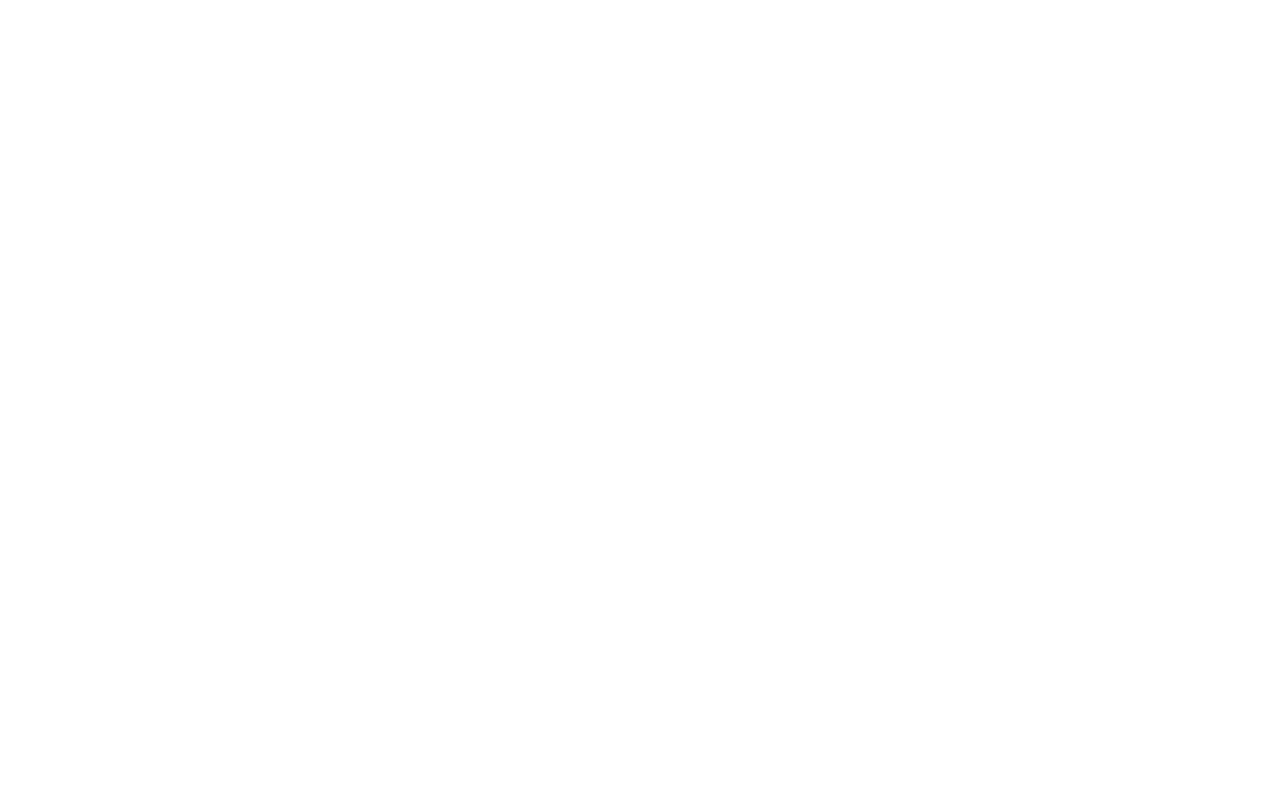
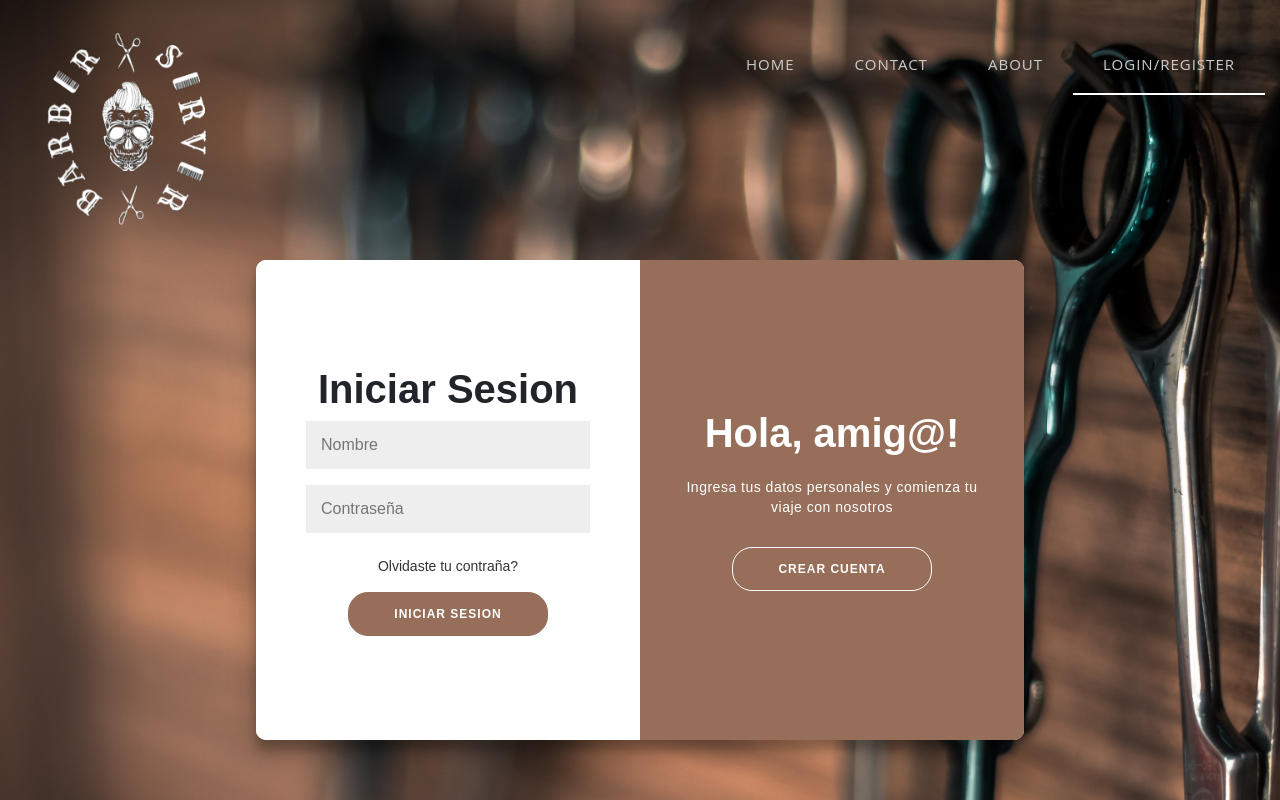
Before and after one commit to vector18xd/BarberServerReact, a React (Create React App) app: page /Loginregister in a window 1280 px wide. Before the commit this address had no page. Shown: the top 800 px of the page. Built offline with nearby package versions, Linux system fonts and the light colour scheme; a web font is replaced by a local one.

Commit message:
Modulo registro y inicio sesion

```diff
--- a/src/App.js
+++ b/src/App.js
@@ -1,9 +1,10 @@
-import { Home } from "./components/pages/home/index";
-import { Contact} from "./components/pages/contact/contact.jsx";
-import { About } from "./components/pages/about/about";
+import { Home } from "./components/pages/home/index"
+import { Contact} from "./components/pages/contact/contact.jsx"
+import { About } from "./components/pages/about/about"
 import { Barber } from "./components/pages/barber/barber"
-import './App.css';
-import {Routes, BrowserRouter, Route} from "react-router-dom";
+import { Loginregister } from "./components/pages/loginregister/loginregister.jsx"
+import './App.css'
+import {Routes, BrowserRouter, Route} from "react-router-dom"
 
 function App() {
   return (
@@ -12,12 +13,13 @@ function App() {
             <Routes>
                 <Route path="/" element={<Home/>}/>
                 <Route path="/Contact" element={<Contact/>}/>
-                <Route path="/Abour" element={<About/>}/>
+                <Route path="/About" element={<About/>}/>
                 <Route path="/Barber" element={<Barber/>}/>
+                <Route path="/Loginregister" element={<Loginregister/>}/>
             </Routes>
         </BrowserRouter>
     </div>
-  );
+  )
 }
 
 export default App;
--- a/src/components/IU/style.css
+++ b/src/components/IU/style.css
@@ -1,4 +1,6 @@
 @import url('https://fonts.googleapis.com/css2?family=Rye&display=swap');
+@import url('https://fonts.googleapis.com/css?family=Montserrat:400,800');/* Pertenece a los estilos del login y register */
+
 a{
     margin-top: 17px;
     text-decoration: none;
@@ -46,6 +48,7 @@ header{
     height:95px;
     background: transparent;
     justify-content: space-between;
+    z-index: 1000;
 }
 .slider{
     background: url(../img/srb.jpeg) no-repeat center center;
@@ -55,9 +58,8 @@ header{
     display: flex;
     justify-content: center;
     align-items: center;
+}
 
-
-}
 .imagenLogo{
     width: 250px;
 }
--- /dev/null
+++ b/src/components/layouts/css/lore.css
@@ -0,0 +1,222 @@
+
+/* Estilos del login y el register */
+
+.sliderlore{
+    background: url(../../img/blg.jpg) no-repeat center center;
+    background-size: cover;
+    width: 100%;
+    height: 1000px;
+    display: flex;
+    justify-content: center;
+    align-items: center;
+}
+
+.h1form {
+	font-weight: bold;
+	margin: 0;
+}
+
+/* h2 {
+	text-align: center;
+} */
+
+.pform {
+	font-size: 14px;
+	font-weight: 100;
+	line-height: 20px;
+	letter-spacing: 0.5px;
+	margin: 20px 0 30px;
+}
+
+.spanform {
+	font-size: 12px;
+}
+
+.aform {
+	color: #333;
+	font-size: 14px;
+	text-decoration: none;
+	margin: 15px 0;
+}
+
+.buttonform {
+	border-radius: 20px;
+	border: 1px solid #976e5a;
+	background-color: #976e5a;
+	color: #FFFFFF;
+	font-size: 12px;
+	font-weight: bold;
+	padding: 12px 45px;
+	letter-spacing: 1px;
+	text-transform: uppercase;
+	transition: transform 80ms ease-in;
+}
+
+.buttonform:active {
+	transform: scale(0.95);
+}
+
+.buttonform:focus {
+	outline: none;
+}
+
+.buttonform.ghost {
+	background-color: transparent;
+	border-color: #FFFFFF;
+}
+
+.formlr {
+	background-color: #FFFFFF;
+	display: flex;
+	align-items: center;
+	justify-content: center;
+	flex-direction: column;
+	padding: 0 50px;
+	height: 100%;
+	text-align: center;
+}
+
+.inputform {
+	background-color: #eee;
+	border: none;
+	padding: 12px 15px;
+	margin: 8px 0;
+	width: 100%;
+}
+
+.containerform {
+	background-color: #fff;
+	border-radius: 10px;
+  	box-shadow: 0 14px 28px rgba(0,0,0,0.25),
+			0 10px 10px rgba(0,0,0,0.22);
+	position: relative;
+	overflow: hidden;
+	width: 768px;
+	max-width: 100%;
+	min-height: 480px;
+}
+
+.form-container {
+	position: absolute;
+	top: 0;
+	height: 100%;
+	transition: all 0.6s ease-in-out;
+}
+
+.sign-in-container {
+	left: 0;
+	width: 50%;
+	z-index: 2;
+}
+
+.containerform.right-panel-active .sign-in-container {
+	transform: translateX(100%);
+}
+
+.sign-up-container {
+	left: 0;
+	width: 50%;
+	opacity: 0;
+	z-index: 1;
+}
+
+.containerform.right-panel-active .sign-up-container {
+	transform: translateX(100%);
+	opacity: 1;
+	z-index: 5;
+	animation: show 0.6s;
+}
+
+@keyframes show {
+	0%, 49.99% {
+		opacity: 0;
+		z-index: 1;
+	}
+
+	50%, 100% {
+		opacity: 1;
+		z-index: 5;
+	}
+}
+
+.overlay-container {
+	position: absolute;
+	top: 0;
+	left: 50%;
+	width: 50%;
+	height: 100%;
+	overflow: hidden;
+	transition: transform 0.6s ease-in-out;
+	z-index: 100;
+}
+
+.containerform.right-panel-active .overlay-container{
+	transform: translateX(-100%);
+}
+
+.overlay {
+	background: #976e5a;
+	background: -webkit-linear-gradient(to left, #503e34, #c59377);
+	background: linear-gradient(to left #503e34, #976e5a);
+	background-repeat: no-repeat;
+	background-size: cover;
+	background-position: 0 0;
+	color: #FFFFFF;
+	position: relative;
+	left: -100%;
+	height: 100%;
+	width: 200%;
+  	transform: translateX(0);
+	transition: transform 0.6s ease-in-out;
+}
+
+.containerform.right-panel-active .overlay {
+  	transform: translateX(50%);
+}
+
+.overlay-panel {
+	position: absolute;
+	display: flex;
+	align-items: center;
+	justify-content: center;
+	flex-direction: column;
+	padding: 0 40px;
+	text-align: center;
+	top: 0;
+	height: 100%;
+	width: 50%;
+	transform: translateX(0);
+	transition: transform 0.6s ease-in-out;
+}
+
+.overlay-left {
+	transform: translateX(-20%);
+}
+
+.containerform.right-panel-active .overlay-left {
+	transform: translateX(0);
+}
+
+.overlay-right {
+	right: 0;
+	transform: translateX(0);
+}
+
+.containerform.right-panel-active .overlay-right {
+	transform: translateX(20%);
+}
+
+.social-container {
+	margin: 20px 0;
+}
+
+.social-container a {
+	border: 1px solid #DDDDDD;
+	border-radius: 50%;
+	display: inline-flex;
+	justify-content: center;
+	align-items: center;
+	margin: 0 5px;
+	height: 40px;
+	width: 40px;
+}
--- a/src/components/layouts/header.jsx
+++ b/src/components/layouts/header.jsx
@@ -1,7 +1,8 @@
-import React, {useEffect} from "react";
-import { Button } from "../IU/buttons"
-import { NavLink} from "react-router-dom";
+import React from "react"
+import { NavLink} from "react-router-dom"
 import logo from "../../../src/components/img/logo/logo-LetrasBlancas.png"
+
+
  export const Header = () =>{
      return(
         <header className="header">
@@ -12,7 +13,7 @@ import logo from "../../../src/components/img/logo/logo-LetrasBlancas.png"
                 <NavLink to="/"><a className="link">HOME</a></NavLink>
                 <NavLink to="/Contact"><a className="link">CONTACT</a></NavLink>
                 <NavLink to="/About"><a className="link">ABOUT</a></NavLink>
-                <NavLink to="/Login"><a className="link">LOGIN</a></NavLink>
+                <NavLink to="/Loginregister"><a className="link">LOGIN/REGISTER</a></NavLink>
             </nav>
         </header>
      )
--- /dev/null
+++ b/src/components/layouts/lore.jsx
@@ -0,0 +1,56 @@
+import React from 'react'
+import "./css/lore.css"
+
+export const Lore = () => {
+
+    const change1 = () =>{
+        const container = document.getElementById('container');
+        container.classList.remove("right-panel-active");
+      }
+    const change2 = ()=>{
+        const container = document.getElementById('container');
+        container.classList.add("right-panel-active");
+      }
+
+
+  return (
+    <div className='sliderlore'>
+        <div className="containerform" id="container">
+        <div className="form-container sign-up-container">
+            <form action="#" className='formlr'>
+                <h1 className='h1form'>Crear Cuenta</h1>
+                <input type="email" placeholder="Gmail" id='rname' className='inputform'/>
+                <input type="text" placeholder="Nombres" id='rname' className='inputform'/>
+                <input type="text" placeholder="Apellidos" id='rapellido' className='inputform'/>
+                <input type="text" placeholder="Cedula" id='ruser' className='inputform'/>
+                <input type="password" placeholder="Contraseña" id='rpassword' className='inputform'/>
+                <button className='buttonform'>Crear Cuenta</button>
+            </form>
+        </div>
+        <div className="form-container sign-in-container">
+            <form action="#" className='formlr'>
+                <h1 className='h1form'>Iniciar Sesion</h1>
+                <input type="text" placeholder="Nombre" id='usname' className='inputform'/>
+                <input type="password" placeholder="Contraseña" id='uspassword' className='inputform'/>
+                <a href="#" className='aform'>Olvidaste tu contraña?</a>
+                <button className='buttonform'>Iniciar Sesion</button>
+            </form>
+        </div>
+        <div className="overlay-container">
+            <div className="overlay">
+                <div className="overlay-panel overlay-left">
+                    <h1 className='h1form'>¡Bienvenido de nuevo!</h1>
+                    <p className='pform'>Para mantenerse conectado con nosotros, inicie sesión con su información personal</p>
+                    <button className="ghost buttonform" onClick={change1}>Iniciar Sesion</button>
+                </div>
+                <div className="overlay-panel overlay-right">
+                    <h1 className='h1form'>Hola, amig@!</h1>
+                    <p className='pform'>Ingresa tus datos personales y comienza tu viaje con nosotros</p>
+                    <button className="ghost buttonform" onClick={change2}>Crear Cuenta</button>
+                    </div>
+                </div>
+            </div>
+        </div>
+    </div>
+  )
+}
--- a/src/components/layouts/slider.jsx
+++ b/src/components/layouts/slider.jsx
@@ -1,9 +1,11 @@
 import React from "react";
 import { Sliders } from "../IU/sliders";
-export const Slider = () => {
+
+export const Slider = ({ classT }, { text }) => {
     return (
-        <main className="slider">
-            <Sliders Title="EL SITIO WEB DE LAS BARBERIAS" ClassN="sliders" ClassH="text"/>
+        <main className={classT}>
+            <Sliders Title={text} ClassN="sliders" ClassH="text"/>
         </main>
+
     )
 }
--- a/src/components/pages/contact/contact.jsx
+++ b/src/components/pages/contact/contact.jsx
@@ -1,10 +1,12 @@
-import React from "react";
-import {Header} from "../../layouts/header"
+import React from "react"
+import { Header } from "../../layouts/header"
+import { Footer } from "../../layouts/footer"
 
 export const Contact = () =>{
     return(
         <div>
-                <Header/>
+            <Header/>
+            <Footer/>
         </div>
     )
 }
--- a/src/components/pages/home/index.jsx
+++ b/src/components/pages/home/index.jsx
@@ -1,12 +1,14 @@
-import React from "react";
+import React from "react"
+import '../../IU/style.css'
 import { Header} from "../../layouts/header"
 import { Slider} from "../../layouts/slider"
-import { Footer } from "../../layouts/footer";
+import { Footer } from "../../layouts/footer"
+
 export const Home = () => {
     return(
         <div className="main">
             <Header/>
-            <Slider/>
+            <Slider classT="slider" text="EL SITIO WEB DE LAS BARBERIAS"/>
             <Footer/>
         </div>
     )
--- /dev/null
+++ b/src/components/pages/loginregister/loginregister.jsx
@@ -0,0 +1,15 @@
+import React from 'react'
+import { Header } from '../../layouts/header'
+import { Footer } from '../../layouts/footer'
+import { Slider} from "../../layouts/slider"
+import { Lore } from '../../layouts/lore'
+
+export const Loginregister = () => {
+  return (
+      <div>
+        <Header/>
+        <Lore/>
+        <Footer/>
+      </div>
+  )
+}
```
Also changed, not shown: src/components/img/blg.jpg (added), 1 other file (tests, documents, lock files or other folders).
